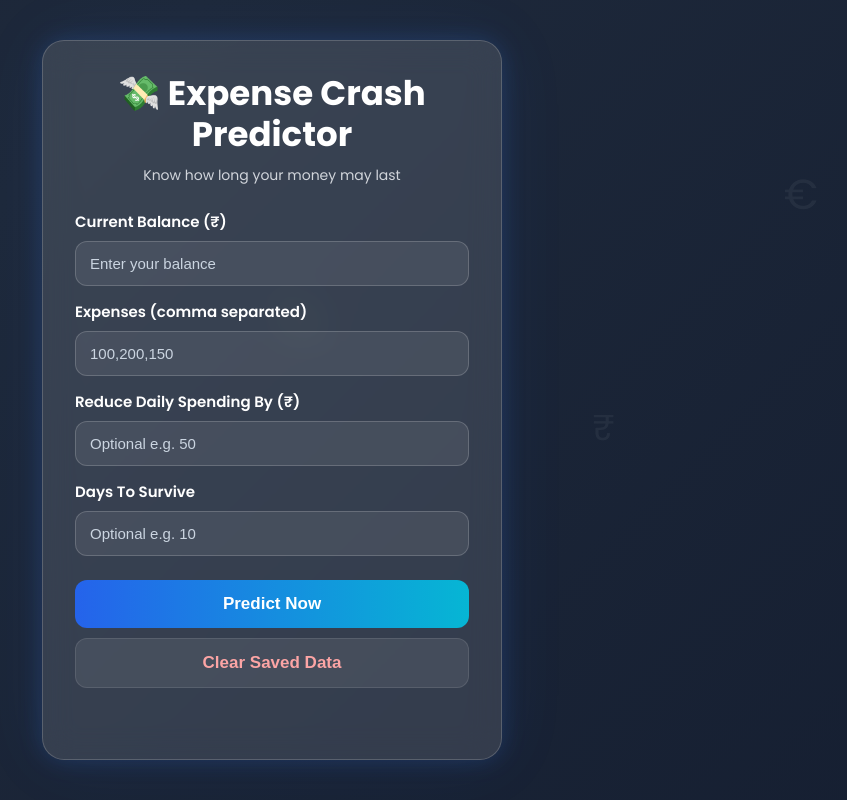
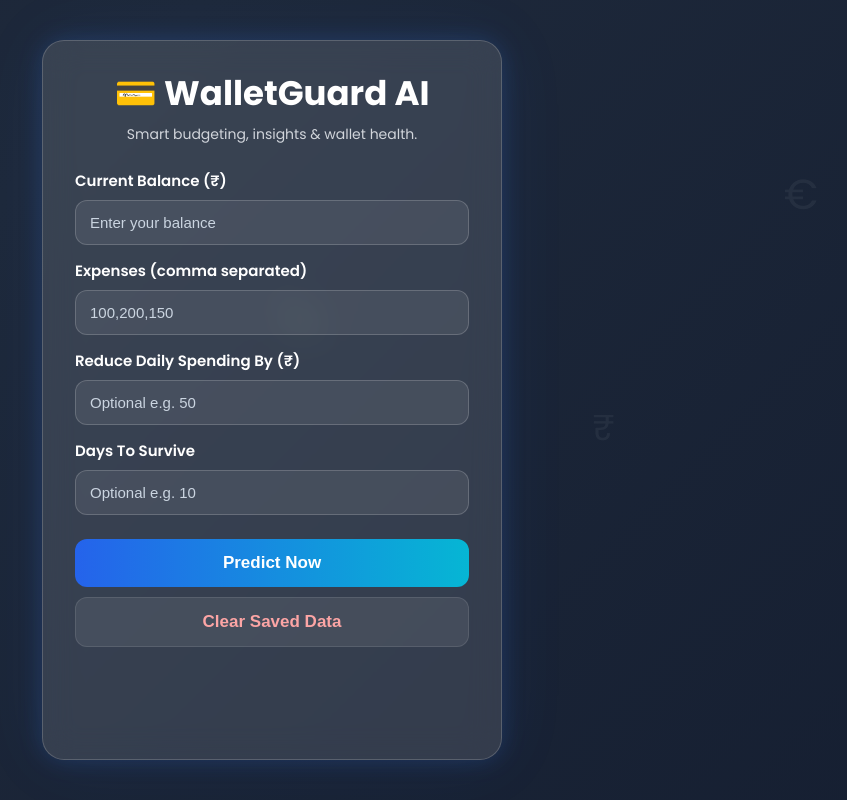
Before and after one commit to visheshdebugger/Expense-Crash-Predictor, a website: page frontend/index.html in a window 1280 px wide. Shown: the whole page, without its empty margins (368-1215 px from the left). Drawn offline with nearby package versions, Linux system fonts and the light colour scheme.

Commit message:
rebrand UI to WalletGuard AI

```diff
--- a/frontend/index.html
+++ b/frontend/index.html
@@ -4,7 +4,7 @@
 <meta charset="UTF-8">
 <meta name="viewport" content="width=device-width, initial-scale=1.0">
 
-<title>Expense Crash Predictor</title>
+<title>💳 WalletGuard AI</title>
 
 <!-- Premium Font -->
 <link href="https://fonts.googleapis.com/css2?family=Poppins:wght@400;600;700&display=swap" rel="stylesheet">
@@ -411,8 +411,8 @@ button:hover{
 <!-- Main Card -->
 <div class="card">
 
-<h1>💸 Expense Crash Predictor</h1>
-<p class="subtitle">Know how long your money may last</p>
+<h1>💳 WalletGuard AI</h1>
+<p class="subtitle">Smart budgeting, insights & wallet health.</p>
 
 <label>Current Balance (₹)</label>
 <input type="number" id="balance" placeholder="Enter your balance">
@@ -447,7 +447,7 @@ button:hover{
 </div>
 
 <div class="footer">
-Built with Python + FastAPI
+Built by Vishesh 🚀
 </div>
 
 </div>
```
